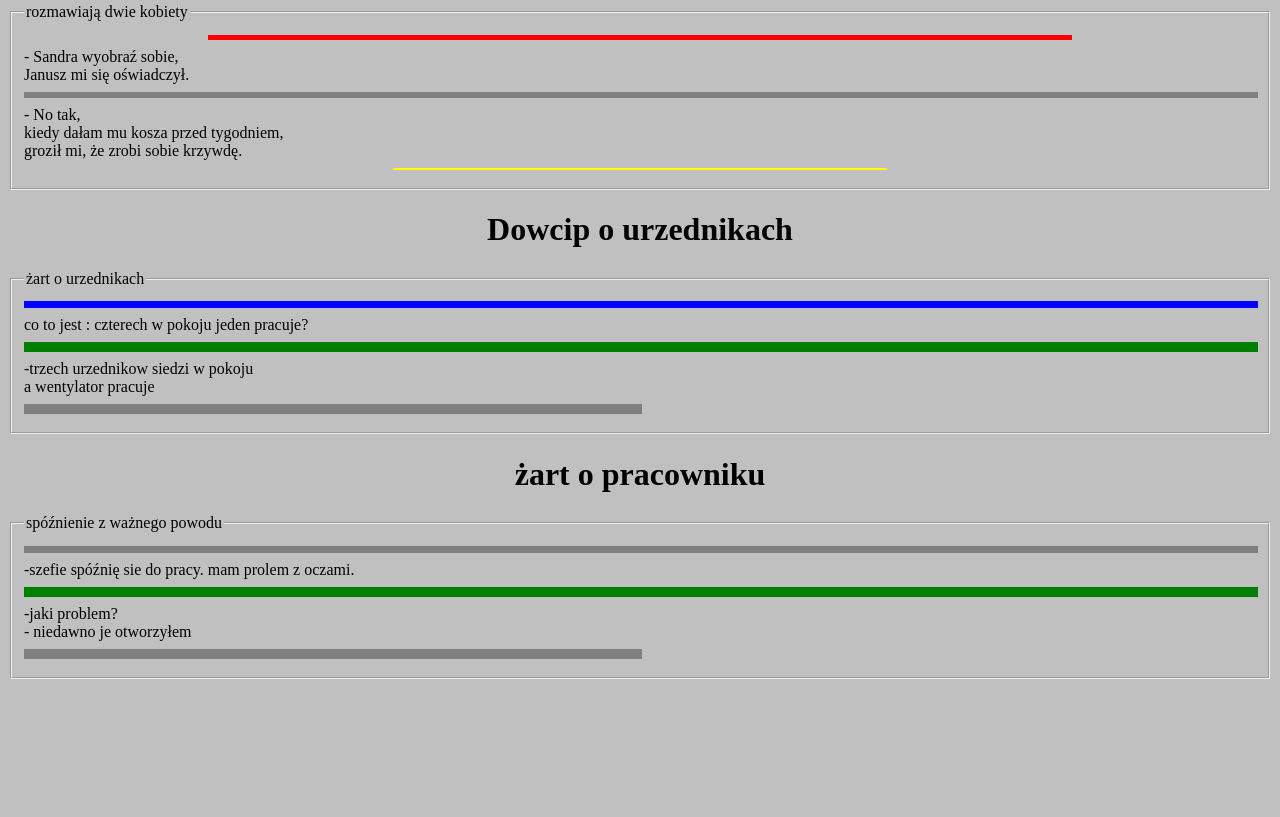
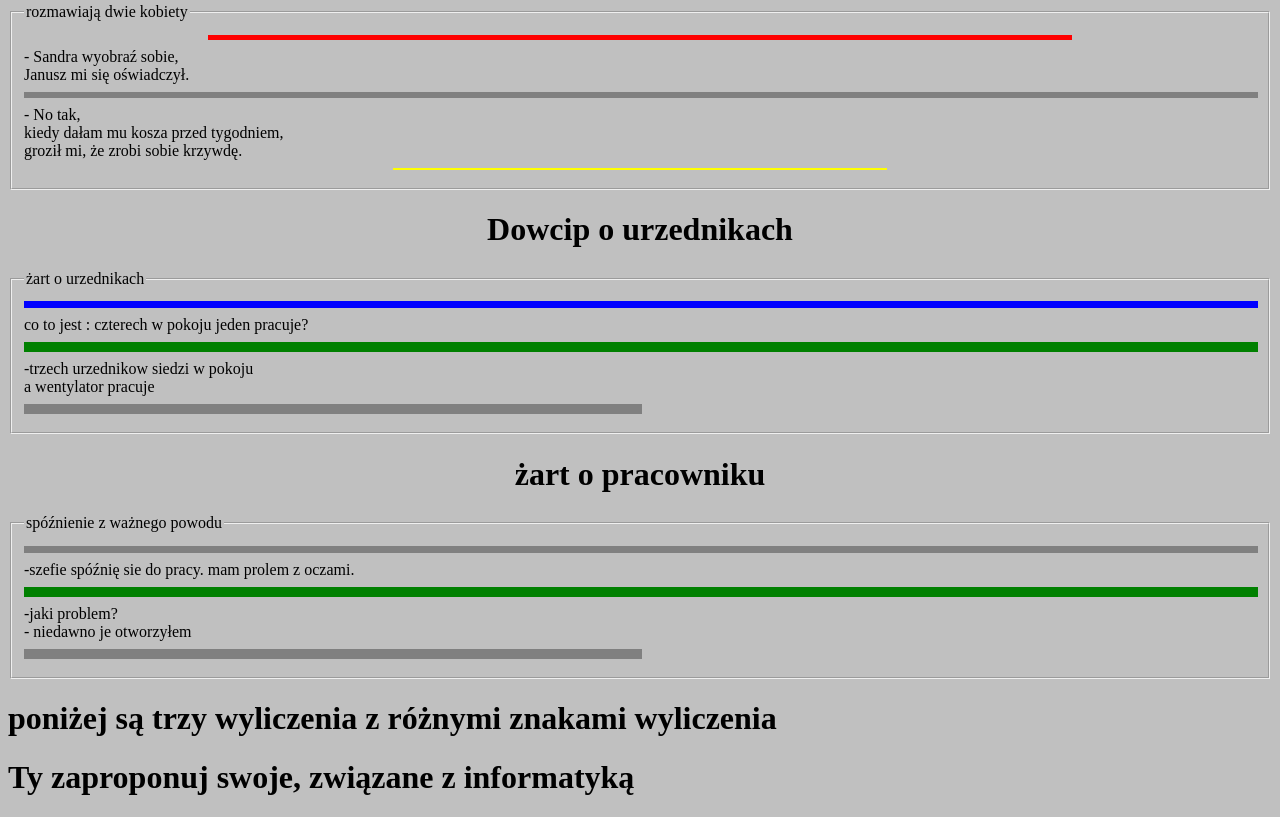
Before and after one commit to iGoRosTaTeK/dydaktyka, a plain HTML site: page index.html in a window 1280 px wide. Shown: the part 2263-3080 px from the top of the page. Before the commit the page ends 2950 px from the top, so only its background shows below. Drawn offline with Linux system fonts and the light colour scheme.

Commit message:
Add files via upload

```diff
--- a/index.html
+++ b/index.html
@@ -80,5 +80,8 @@
 	<HR SIZE=10 WIDTH=50% ALIGN=left NOSHADE>
 </FIELDSET>
      <body bgcolor="blue"></body>
+
+	 <h1> poniżej są trzy wyliczenia z różnymi znakami wyliczenia</h1>
+<h1> Ty zaproponuj swoje, związane z informatyką</h1>
 	</body>
 </html>
```
